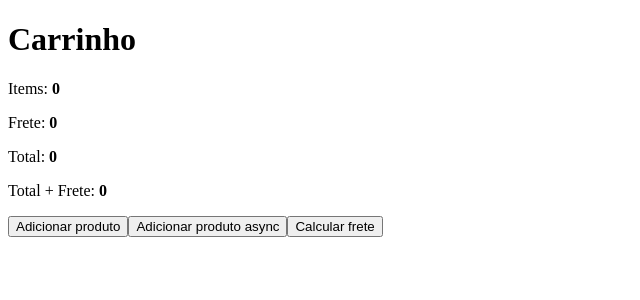
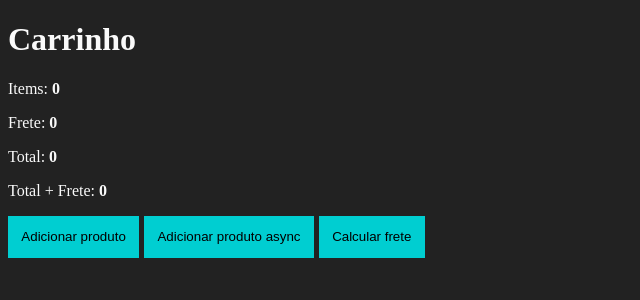
Before and after one commit to mfp22/react-redux-stateadapt-ecommerce, a React (Vite) app: page / in a window 1280 px wide. Shown: the top 300 px of the page, without its empty margins (0-640 px from the left). Built offline with nearby package versions, Linux system fonts and the light colour scheme.

Commit message:
Cleanup, add StateAdapt, style

```diff
--- a/index.html
+++ b/index.html
@@ -4,6 +4,20 @@
     <meta charset="UTF-8" />
     <meta name="viewport" content="width=device-width, initial-scale=1.0" />
     <title>Vite App</title>
+    <style>
+      body {
+        background-color: #222;
+        color: #fafafa;
+      }
+      button {
+        background-color: darkturquoise;
+        border-style: solid;
+        border-width: 0px;
+        padding: 1em;
+        cursor: pointer;
+        margin-right: 5px;
+      }
+    </style>
   </head>
   <body>
     <div id="root"></div>
--- a/package.json
+++ b/package.json
@@ -11,6 +11,9 @@
     "@reduxjs/toolkit": "^1.8.2",
     "@sentry/react": "^7.0.0",
     "@sentry/tracing": "^7.0.0",
+    "@state-adapt/core": "^0.58.0",
+    "@state-adapt/react": "^0.58.0",
+    "@state-adapt/rxjs": "^0.58.0",
     "react": "^18.0.0",
     "react-dom": "^18.0.0",
     "react-redux": "^8.0.2",
--- a/src/features/cart/cartSlice.ts
+++ b/src/features/cart/cartSlice.ts
@@ -19,13 +19,13 @@ export const cartSlice = createSlice({
     ...INITIAL_STATE,
   },
   reducers: {
-    addProduct: (state) => {
+    addProduct: state => {
       console.log("addProduct");
       state.items.push({
         price: Math.floor(Math.random() * 400) + 1,
       });
     },
-    setShipping: (state) => {
+    setShipping: state => {
       state.shipping_value = Math.floor(Math.random() * 100) + 1;
     },
   },
@@ -42,25 +42,25 @@ export const addProductAsync = () => (dispatch: AppDispatch) => {
 
 // selectors
 const calculateTotal = createSelector(
-  (state: any) => state.items,
+  (state: CartState) => state.items,
   (items: any) => {
     console.log("triggering calculateTotal only when I change state items");
     return items.reduce((total: number, item: any) => total + item.price, 0);
-  }
+  },
 );
 
 const calculateTotalWithShippingValue = createSelector(
-  (state: any) => state.items,
-  (state: any) => state.shipping_value,
+  (state: CartState) => state.items,
+  (state: CartState) => state.shipping_value,
   (items: any, shipping_value: number) => {
     console.log(
-      "triggering calculateTotal only when I change state items or shipping_value"
+      "triggering calculateTotal only when I change state items or shipping_value",
     );
     return (
       items.reduce((total: number, item: any) => total + item.price, 0) +
       shipping_value
     );
-  }
+  },
 );
 
 export { calculateTotal, calculateTotalWithShippingValue };
```
Also changed, not shown: 2 other files (tests, documents, lock files or other folders).
